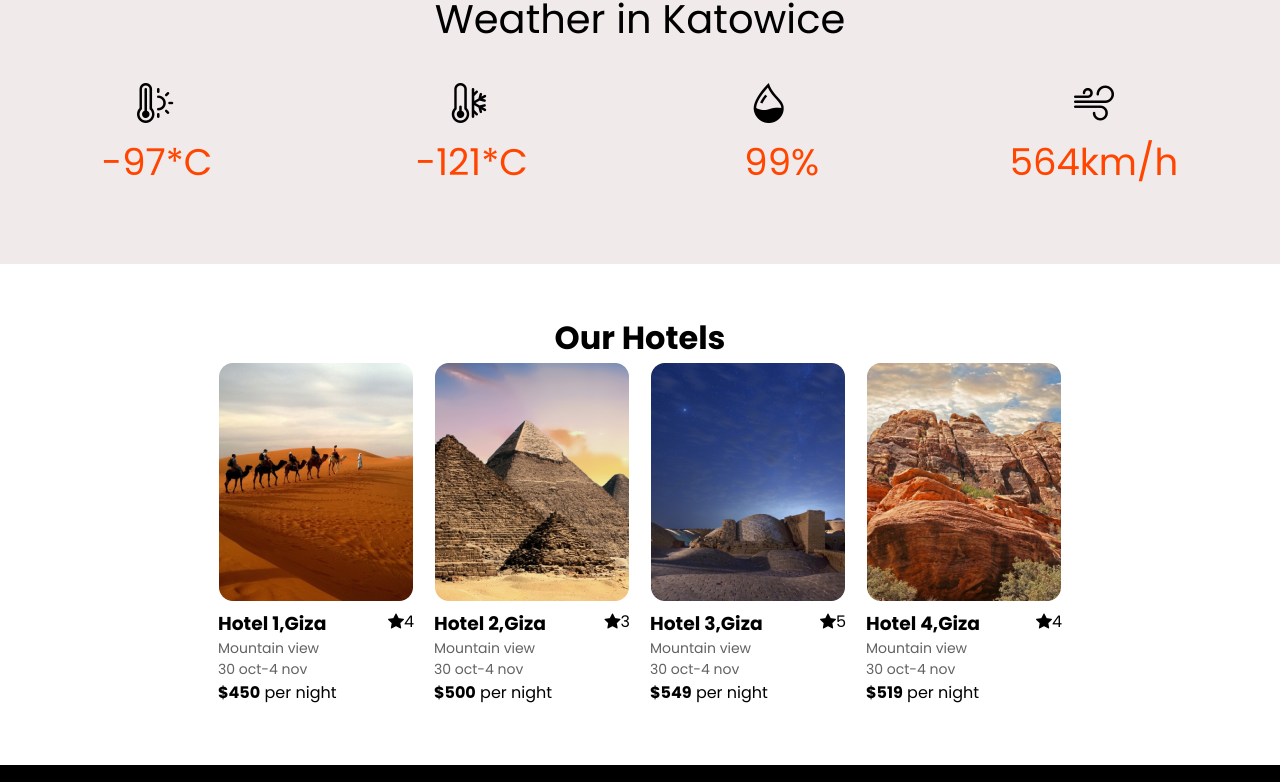
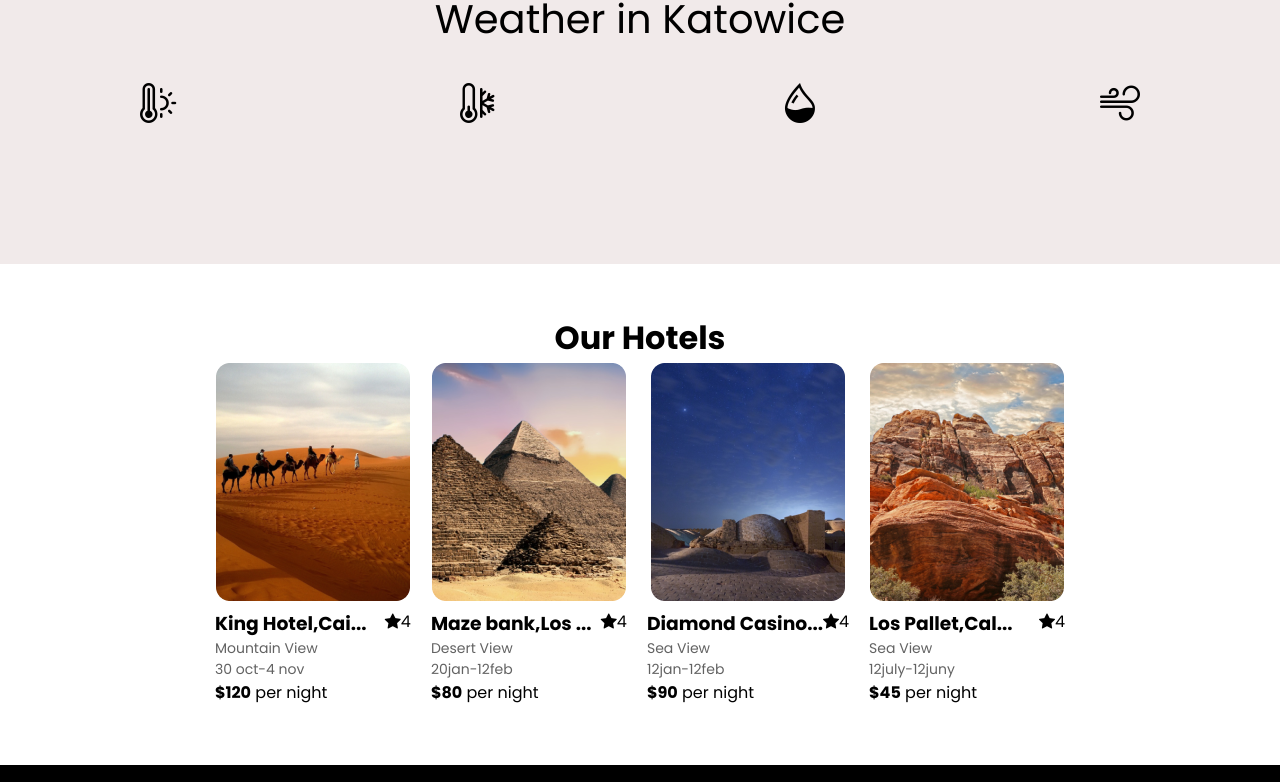
Before and after one commit to SpreedyGonzulus/travelart, a plain HTML site: page starter/index.html in a window 1280 px wide. Shown: the part 1046-1828 px from the top of the page. Drawn offline with nearby package versions, Linux system fonts and the light colour scheme; no server answers.

Commit message:
Add files via upload

```diff
--- a/starter/index.html
+++ b/starter/index.html
@@ -123,22 +123,22 @@
 
             <div class="ikonki1">
                 <i class="bi bi-thermometer-sun"></i>
-                <p class="stopnie">-97*C</p>
+                <p class="stopnie" id="Stopnie"></p>
             </div>
 
             <div class="ikonki1">
                 <i class="bi bi-thermometer-snow"></i>
-                <p class="stopnie">-121*C</p>
+                <p class="stopnie" id="Stopnie"></p>
             </div>
 
             <div class="ikonki1">
                 <i class="bi bi-droplet-half"></i>
-                <p class="stopnie poprawa">99%</p>
+                <p class="stopnie poprawa" id="Stopnie"></p>
             </div>
 
             <div class="ikonki1">
                 <i class="bi bi-wind"></i>
-                <p class="stopnie">564km/h</p>
+                <p class="stopnie" id="Stopnie"></p>
 
             </div>
 
@@ -151,10 +151,10 @@
 
         <h3 class="hotelik">Our Hotels</h3>
 
-        <div class="hotelswrapper">
-            <div class="hotelcard">
+        <div class="hotelswrapper" id="Hotelswrapper">
+            <!-- <div class="hotelcard">
                 <img src="./images/Widget 1.png">
-                <div class="hotelinfo">
+                <div class="hotelinfo" id="Hotelinfo">
 
                     <h3 class="giza">Hotel 1,Giza</h3>
                     <span class="ocena"><i class="bi bi-star-fill"></i>4</span>
@@ -204,11 +204,11 @@
                 <div class="cena">
                     <p class="cena_hot"><b>$549</b> per night</p>
                 </div>
-            </div>
+            </div> -->
 
 
 
-            <div class="hotelcard">
+            <!-- <div class="hotelcard">
                 <img src="./images/Widget 4.png">
                 <div class="hotelinfo">
                     <h3 class="giza">Hotel 4,Giza</h3>
@@ -233,7 +233,7 @@
 
 
 
-            </div>
+            </div> -->
         </div>
 
 
--- a/starter/script.js
+++ b/starter/script.js
@@ -64,3 +64,206 @@ function changeHeaderBg () {
 }
 
 window.addEventListener("scroll", changeHeaderBg);
+
+
+
+const hotels = [
+  {
+    name:"King Hotel",
+    city:"Cair",
+    view:"Mountain View",
+    date:"30 oct-4 nov",
+    price:120,
+    rate:4,
+    image:"./images/Widget 1.png"
+  },
+  {
+    name:"Maze bank",
+    city:"Los Santos",
+    view:"Desert View",
+    date:"20jan-12feb",
+    price:80,
+    rate:3,
+    image:"./images/Widget 2.png"
+  },
+  {
+    name:"Diamond Casino",
+    city:"Los Angeles",
+    view:"Sea View",
+    date:"12jan-12feb",
+    price:90,
+    rate:5,
+    image:"./images/Widget 3.png"
+  },
+  {
+    name:"Los Pallet",
+    city:"California",
+    view:"Sea View",
+    date:"12july-12juny",
+    price:45,
+    rate:2,
+    image:"./images/Widget 4.png"
+  }
+
+
+
+
+]
+
+const hotelsWrapper=document.getElementById("Hotelswrapper");
+
+
+
+hotels.forEach( (hotel) => {
+const card=document.createElement("article");
+ card.classList.add("hotelcard");
+
+
+ const hotelinfo=document.createElement("div");
+ hotelinfo.classList.add("hotelinfo");
+
+const name= document.createElement("h3");
+name.classList.add("hotelinfo");
+
+const hotelname=`${hotel.name},${hotel.city}`
+
+name.textContent = hotelname.length > 14 ? hotelname.slice(0,14) + "..." : hotelname;
+
+const image =document.createElement("img");
+ image.src=hotel.image
+
+
+ const icon=document.createElement("span");
+ icon.innerHTML=`<i class="bi bi-star-fill"></i>4`
+
+ const rate=document.createElement("ocena");
+ rate.textContent=hotel.rate
+
+ const widok_hot=document.createElement("div");
+ widok_hot.innerHTML=`<p class="opis_hot">${hotel.view}</p>`
+
+ const data=document.createElement("div");
+ data.innerHTML=`<p class="opis_hot">${hotel.date}</p>`
+
+ const opis_hot=document.createElement("div");
+ opis_hot.classList.add("cena");
+ opis_hot.innerHTML=`<p class="cena_hot"><b>$${hotel.price}</b> per night</p>`
+
+
+
+
+card.appendChild(image);
+
+hotelinfo.appendChild(name);
+card.appendChild(hotelinfo);
+
+hotelinfo.appendChild(icon);
+card.appendChild(widok_hot);
+card.appendChild(data);
+card.appendChild(opis_hot);
+
+hotelsWrapper.appendChild(card);
+
+})
+
+
+
+
+
+
+
+
+
+const KEY='912c622485ebcccfe6e75ebb3dc2de10';
+
+const URL = `https://api.openweathermap.org/data/2.5/weather?q=Katowice&appid=${KEY}`;
+
+const showWeather = async() => {
+
+const pogoda=document.getElementById("Stopnie");
+
+
+
+
+
+const data = await fetch(URL);
+
+
+
+const weather=await data.json();
+
+
+pogoda.textContent=weather.main.temp_max;
+
+
+
+
+
+}
+
+showWeather();
+
+
+
+
+
+
+
+
+
+
+
+
+
+
+
+
+
+
+
+
+
+
+
+// const users = [
+//   {
+//       name:"Jan",
+//       city:"Katowice",
+//       role:"Front and Developer"
+//   },
+//   {
+//       name:"Anna",
+//       city:"Krakow",
+//       role:"Backend Developer"
+
+//   },
+//   {
+//       name:"Zbigniew",
+//       city:"Wroclaw",
+//       role:"Grafik"
+//   }
+// ]
+
+// const wrapper=document.getElementById("Wrapper");
+
+// users.forEach(function(user){
+//   const card=document.createElement("article");
+//   card.classList.add("card");
+
+//   const name=document.createElement("h2");
+//   name.textContent=user.name;
+
+//   const city=document.createElement("h3");
+//   city.textContent=user.city;
+
+//   const role=document.createElement("p");
+//   role.textContent=user.role;
+
+//   card.appendChild(name);
+//   card.appendChild(city);
+//   card.appendChild(role);
+
+
+// wrapper.appendChild(card);
+
+// })
--- a/starter/scss/_variables.scss
+++ b/starter/scss/_variables.scss
@@ -225,13 +225,11 @@ z-index:5;
     display:flex;
     font-size:40px;
     justify-content:space-around;
+    text-align: center;
 
 }
 
-.ikonki1{
-    text-align: center;
 
-}
 
 .poprawa{
     position:relative;
```
